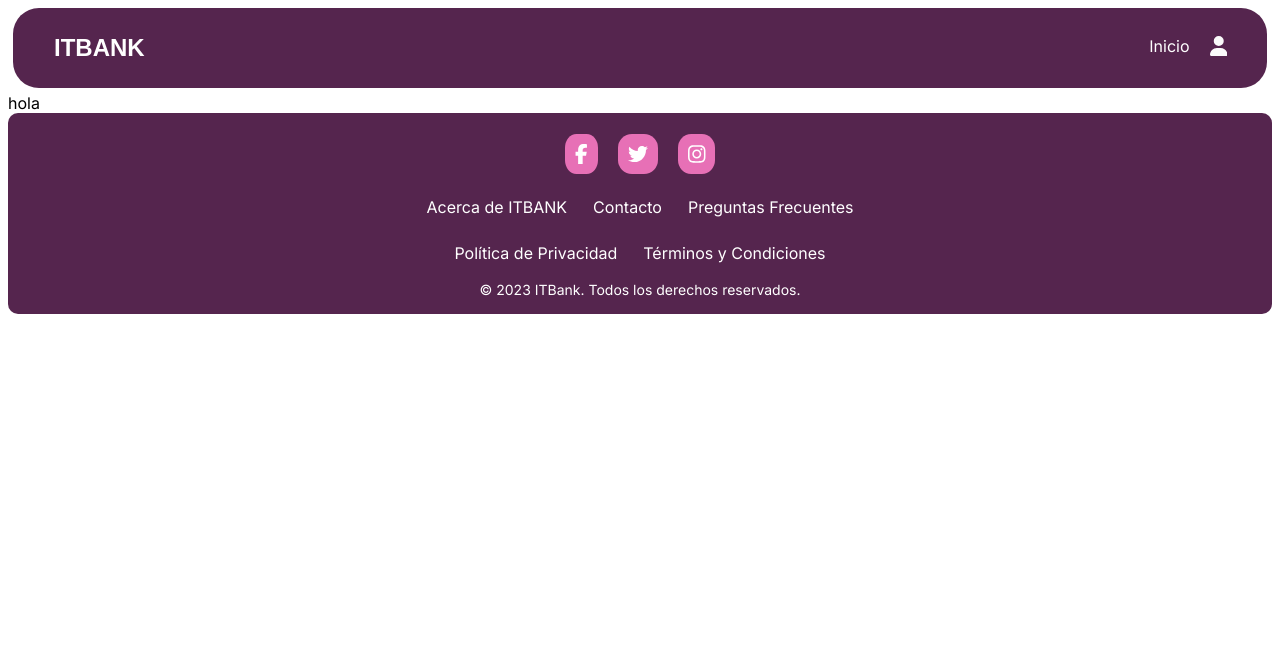
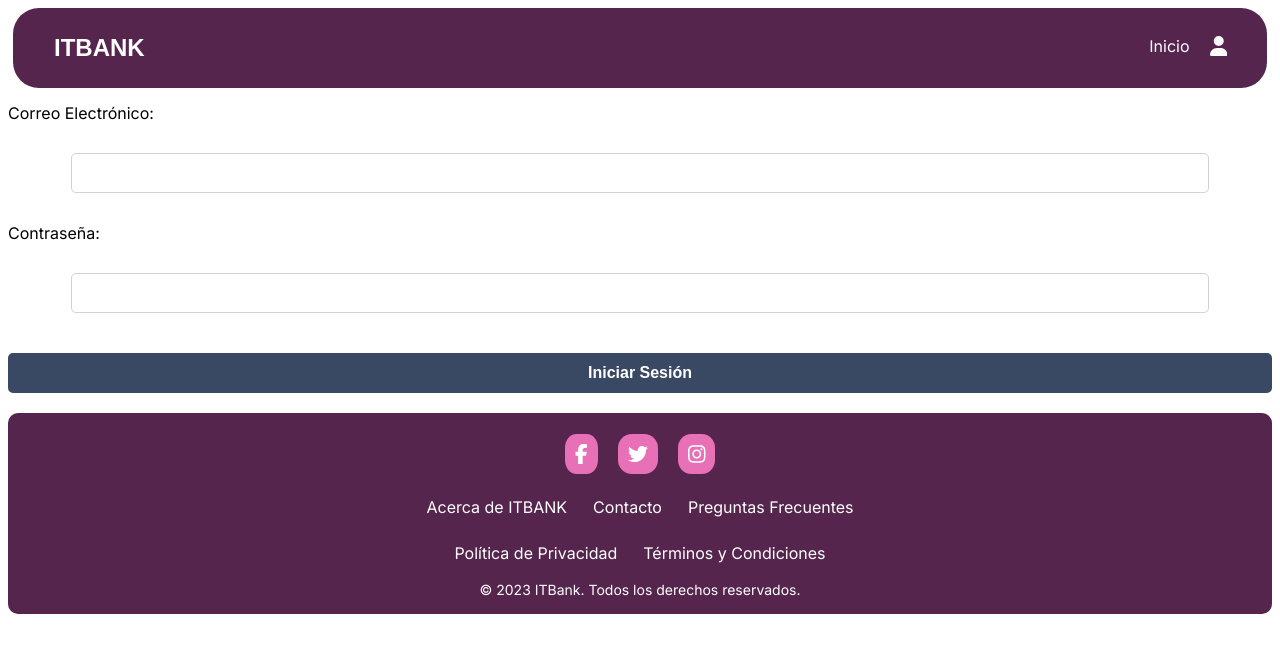
Before and after one commit to onurbsofa/ITbank-10-NextJS, a Next.js app: page /login in a window 1280 px wide. Shown: the top 652 px of the page. Built offline with nearby package versions, Linux system fonts and the light colour scheme.

Commit message:
formulario login

```diff
--- /dev/null
+++ b/src/app/components/FormularioLogin.jsx
@@ -0,0 +1,75 @@
+import styles from "./login.module.css";
+import { useState } from "react";
+
+function LoginCampos({login}) {
+    const [email, setEmail] = useState('');
+    const [password, setPassword] = useState('');
+    const [isValidEmail, setIsValidEmail] = useState(true);
+
+    const handleSubmit = (e) => {
+        e.preventDefault();
+
+        // Validación del correo electrónico
+        const emailPattern = /^[^\s@]+@[^\s@]+\.[^\s@]+$/;
+        const isValid = emailPattern.test(email);
+
+        if (isValid) {
+            const listaCuentas = JSON.parse(localStorage.getItem('Cuentas'));
+            const intentoLogin = {usuario: email, contraseña: password};
+
+            console.log(listaCuentas);
+            console.log(intentoLogin);
+
+            const usuarioEncontrado = listaCuentas.find((cuenta) => {
+                return cuenta.usuario === intentoLogin.usuario && cuenta.contraseña === intentoLogin.contraseña;
+              });
+
+            if (listaCuentas.includes(usuarioEncontrado)) {
+                login();
+            } else {
+                alert("Usuario o contraseña incorrectos");
+                setEmail('');
+                setPassword('');
+            }
+
+        } else {
+        // El correo electrónico no es válido
+            setIsValidEmail(false);
+            setPassword('');
+            setEmail('');
+        }
+    };
+
+    return (
+        <div>
+            <form onSubmit={handleSubmit}>
+                <div className={styles.campoLogin}>
+                <label className={styles.labelInput} htmlFor="email">Correo Electrónico:</label>
+                    <input
+                        className={styles.inputText}
+                        type="email"
+                        id="email"
+                        value={email}
+                        onChange={(e) => setEmail(e.target.value)}
+                    />
+                </div>
+                {!isValidEmail && (
+                <p className={styles.error}>Ingresa un correo electrónico válido.</p>
+                )}
+                <div className={styles.campoLogin}>
+                    <label className={styles.labelInput} htmlFor="password">Contraseña:</label>
+                    <input
+                        className={styles.inputText}
+                        type="password"
+                        id="password"
+                        value={password}
+                        onChange={(e) => setPassword(e.target.value)}
+                    />
+                </div>
+                <button className={styles.botonIniciarSesion} type="submit">Iniciar Sesión</button>
+            </form>
+        </div>
+  );
+}
+
+export default LoginCampos;
--- /dev/null
+++ b/src/app/components/login.module.css
@@ -0,0 +1,92 @@
+.fondo{
+    background-color: #3a4963;
+    width: 100%;
+    height: 100vh;
+    display: flex;
+    flex-direction: column;
+    justify-content: center;
+    align-items: center;
+}
+
+.logo {
+    width: 120px;
+    margin-bottom: 20px;
+}
+
+.campoLogin {
+    width: 100%;
+    display: flex;
+    flex-direction: column;
+}
+
+.contenedor {
+    background-color: #fff;
+    width: 400px;
+    height: 400px;
+    border-radius: 10px;
+    box-shadow: 0px 0px 10px 0px rgba(0,0,0,0.75);
+    padding: 30px;
+}
+
+.contenedor h2 {
+    text-align: center;
+    margin: 0px;
+    margin-bottom: 10px;
+}
+
+.labelInput {
+    margin: 10px 0px;
+}
+
+.inputText {
+    width: 90%;
+    height: 40px;
+    border-radius: 5px;
+    border: 1px solid #d2d2d2;
+    margin: 20px auto;
+    padding: 0 10px;
+    box-sizing: border-box;
+    font-size: 14px;
+    color: #333333;
+    outline: none;
+    transition: all 0.3s ease;
+  }
+
+.inputText:focus {
+    border: 1px solid #333333;
+}
+
+.botonIniciarSesion {
+    width: 100%;
+    height: 40px;
+    border-radius: 5px;
+    border: 2px solid #3a4963;
+    margin: 20px auto;
+    padding: 0 10px;
+    font-size: 14px;
+    color: #ffffff;
+    font-size: 16px;
+    font-weight: bold;
+    transition: all 0.3s ease;
+    background-color: #3a4963;
+    cursor: pointer;
+  }
+
+  .boton:hover {
+      background-color: #d2d2d2;
+      color: #000;
+  }
+
+.olvido {
+    cursor: pointer;
+    text-align: center;
+    margin-top: 10px;
+    font-weight: normal;
+    text-decoration: underline;
+}
+
+.error {
+    color: red;
+    font-size: 14px;
+    margin: 0px;
+}
--- a/src/app/login/page.jsx
+++ b/src/app/login/page.jsx
@@ -1,7 +1,7 @@
+import FormularioLogin from "../components/FormularioLogin";
 
-
-export default function page() {
+export default async function page() {
   return (
-    <div>hola</div>
+  <FormularioLogin/>
   )
 }
```
